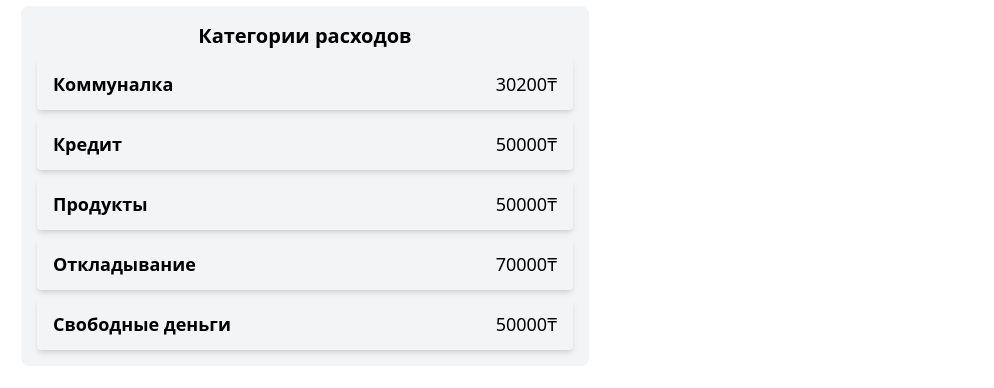
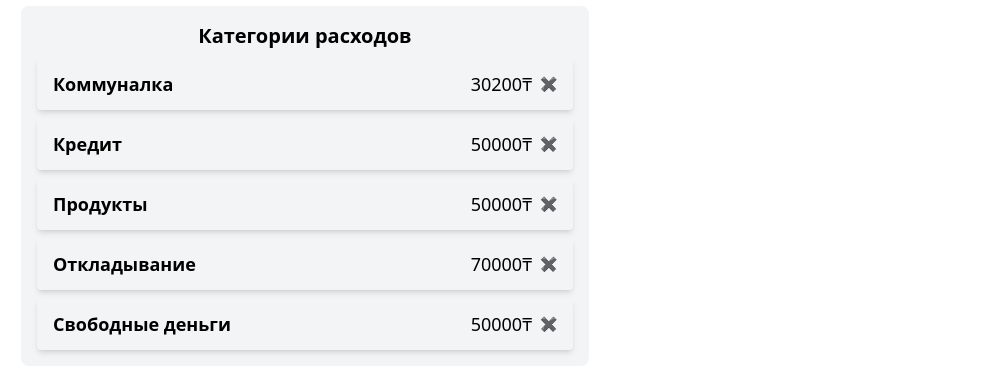
Before and after one commit to Koffer0-0/BudgetPlanner, a Vue app in the folder budget-planner/: page / in a window 1280 px wide. Shown: the part 374-762 px from the top of the page, without its empty margins (43-1037 px from the left). Built offline with nearby package versions, Linux system fonts and the light colour scheme; the HTML template or start-up script is replaced by a standard one.

Commit message:
add remove category function

```diff
--- a/budget-planner/src/App.vue
+++ b/budget-planner/src/App.vue
@@ -23,6 +23,10 @@ function addCategory() {
     category.value.name = "";
     category.value.amount = 0;
   }
+}
+
+function removeCategory(id: number) {
+  categories.value = categories.value.filter((category) => category.id !== id);
 }
 </script>
 
@@ -79,6 +83,9 @@ function addCategory() {
               <span class="text-lg font-semibold">{{ category.name }}</span>
               <div class="flex gap-2">
                 <span class="text-lg">{{ category.amount }}₸</span>
+                <button @click="removeCategory(category.id)" class="text-white text-sm">
+                  ✖
+                </button>
               </div>
             </li>
           </ul>
```
